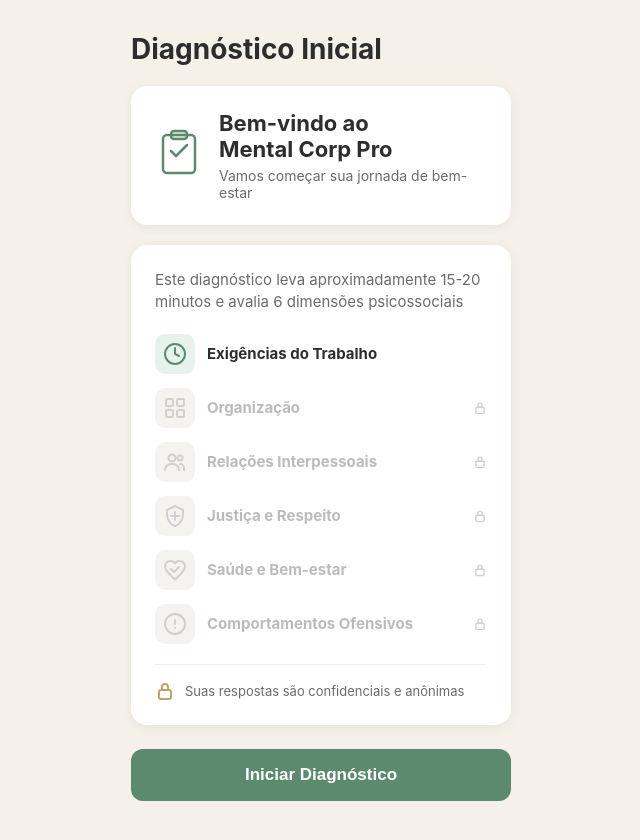
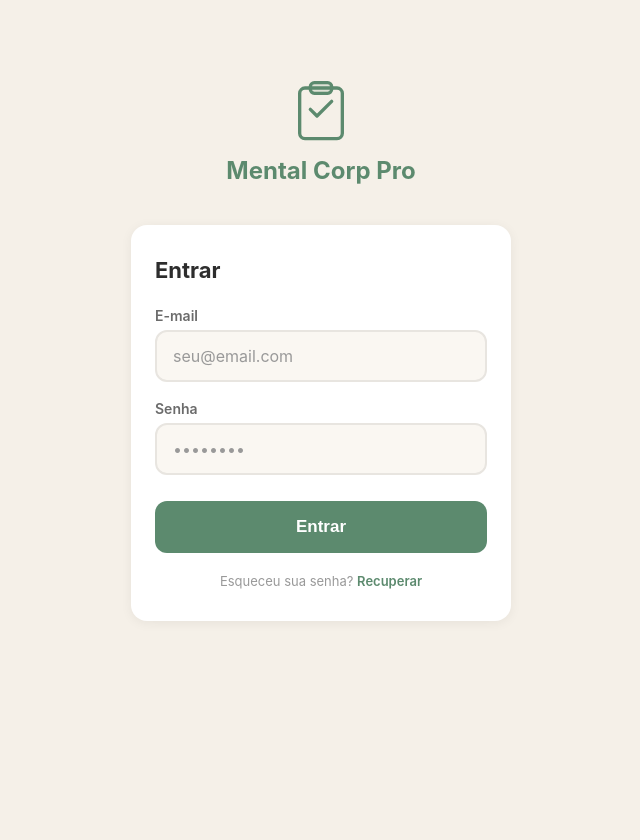
Before and after one commit to matlopes-lab/mental-corp-pro, a plain HTML site: page index.html in a window 1280 px wide. Shown: the whole page, without its empty margins (319-959 px from the left). After the commit the page ends 800 px from the top, so only its background shows below. Drawn offline with Linux system fonts and the light colour scheme.

Commit message:
Add login page and domain subtitle in wizard header

```diff
--- a/app.js
+++ b/app.js
@@ -7,6 +7,10 @@
   document.querySelectorAll('.page').forEach(p => p.classList.remove('active'));
   document.getElementById(pageId).classList.add('active');
   window.scrollTo(0, 0);
+}
+
+function doLogin() {
+  showPage('page-welcome');
 }
 
 function startDiagnosis() {
--- a/index.html
+++ b/index.html
@@ -9,8 +9,40 @@
 <body>
   <div id="app">
 
+    <!-- ==================== LOGIN PAGE ==================== -->
+    <section id="page-login" class="page active">
+      <div class="login-container">
+        <div class="login-logo">
+          <svg width="64" height="64" viewBox="0 0 48 48" fill="none">
+            <rect x="8" y="6" width="32" height="38" rx="4" stroke="#5c8a6e" stroke-width="2.5" fill="none"/>
+            <rect x="16" y="2" width="16" height="8" rx="3" stroke="#5c8a6e" stroke-width="2.5" fill="#5c8a6e" fill-opacity="0.15"/>
+            <path d="M16 22l5 5 11-11" stroke="#5c8a6e" stroke-width="2.5" stroke-linecap="round" stroke-linejoin="round"/>
+          </svg>
+          <h1 class="login-brand">Mental Corp Pro</h1>
+        </div>
+
+        <div class="login-card">
+          <h2 class="login-title">Entrar</h2>
+
+          <div class="input-group">
+            <label for="login-email">E-mail</label>
+            <input type="email" id="login-email" placeholder="seu@email.com" autocomplete="email">
+          </div>
+
+          <div class="input-group">
+            <label for="login-password">Senha</label>
+            <input type="password" id="login-password" placeholder="••••••••">
+          </div>
+
+          <button class="btn-primary btn-full" onclick="doLogin()">Entrar</button>
+
+          <p class="login-footer">Esqueceu sua senha? <a href="#">Recuperar</a></p>
+        </div>
+      </div>
+    </section>
+
     <!-- ==================== WELCOME PAGE ==================== -->
-    <section id="page-welcome" class="page active">
+    <section id="page-welcome" class="page">
       <div class="welcome-container">
         <h1 class="page-title">Diagnóstico Inicial</h1>
 
@@ -122,6 +154,7 @@
       <div class="wizard-container">
         <div class="wizard-header">
           <h2 class="wizard-title">Avaliação Psicossocial</h2>
+          <p class="wizard-subtitle">Exigências do Trabalho</p>
         </div>
 
         <div class="progress-section">
--- a/styles.css
+++ b/styles.css
@@ -46,6 +46,100 @@
 @keyframes fadeIn {
   from { opacity: 0; transform: translateY(12px); }
   to { opacity: 1; transform: translateY(0); }
+}
+
+/* ==================== LOGIN PAGE ==================== */
+.login-container {
+  max-width: 420px;
+  margin: 0 auto;
+  padding: 80px 20px 40px;
+  display: flex;
+  flex-direction: column;
+  align-items: center;
+  min-height: 100vh;
+}
+
+.login-logo {
+  display: flex;
+  flex-direction: column;
+  align-items: center;
+  gap: 12px;
+  margin-bottom: 40px;
+}
+
+.login-brand {
+  font-size: 24px;
+  font-weight: 700;
+  color: var(--green);
+}
+
+.login-card {
+  background: var(--white);
+  border-radius: var(--radius);
+  padding: 32px 24px;
+  box-shadow: var(--card-shadow);
+  width: 100%;
+}
+
+.login-title {
+  font-size: 22px;
+  font-weight: 700;
+  margin-bottom: 24px;
+  color: var(--text);
+}
+
+.input-group {
+  margin-bottom: 18px;
+}
+
+.input-group label {
+  display: block;
+  font-size: 14px;
+  font-weight: 600;
+  color: var(--text-light);
+  margin-bottom: 6px;
+}
+
+.input-group input {
+  width: 100%;
+  padding: 14px 16px;
+  border: 2px solid #e8e5e0;
+  border-radius: var(--radius-sm);
+  font-size: 16px;
+  font-family: inherit;
+  color: var(--text);
+  background: var(--bg-light);
+  transition: border-color 0.2s;
+  outline: none;
+}
+
+.input-group input:focus {
+  border-color: var(--green);
+}
+
+.input-group input::placeholder {
+  color: var(--text-muted);
+}
+
+.login-card .btn-primary {
+  margin-top: 8px;
+}
+
+.login-footer {
+  text-align: center;
+  margin-top: 20px;
+  font-size: 13px;
+  color: var(--text-muted);
+}
+
+.login-footer a {
+  color: var(--green);
+  text-decoration: none;
+  font-weight: 600;
+}
+
+.login-footer a:hover {
+  text-decoration: underline;
 }
 
 /* ==================== WELCOME PAGE ==================== */
@@ -221,6 +315,13 @@
   color: var(--white);
   font-size: 18px;
   font-weight: 600;
+}
+
+.wizard-subtitle {
+  color: rgba(255, 255, 255, 0.75);
+  font-size: 14px;
+  font-weight: 400;
+  margin-top: 4px;
 }
 
 .progress-section {
```
